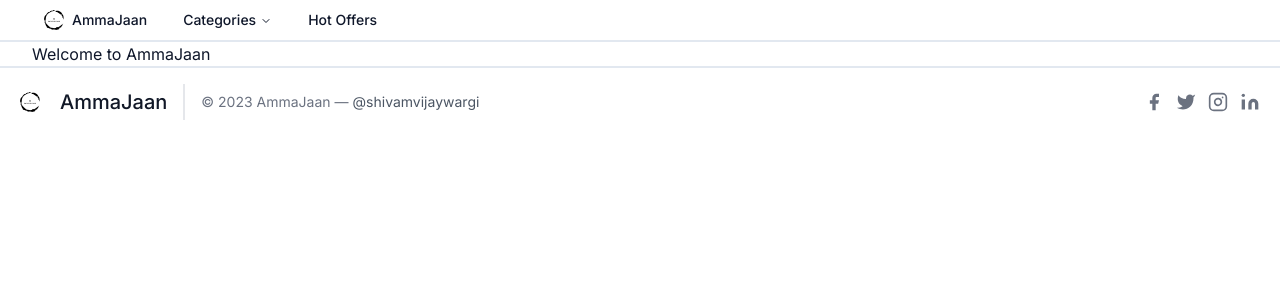
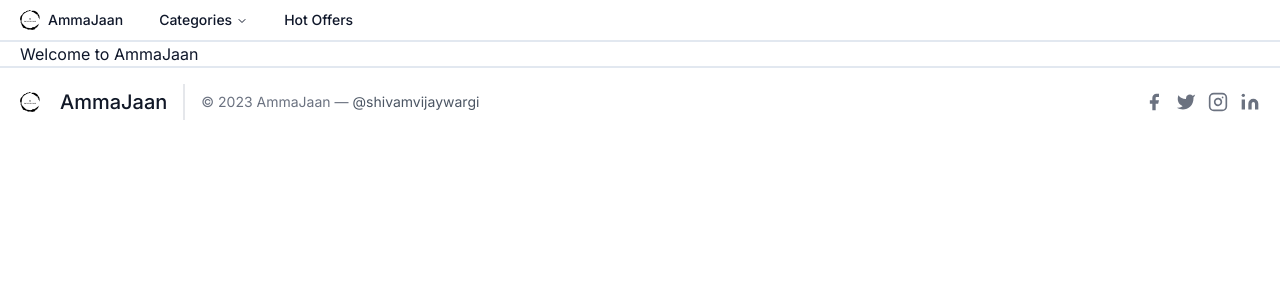
Before and after one commit to shivamvijaywargi/AmmaJaan-Frontend, a Next.js app: page / in a window 1280 px wide. Shown: the top 300 px of the page. Built offline with nearby package versions, Linux system fonts and the light colour scheme.

Commit message:
fix: fix the Navbar width issue on large screens

```diff
--- a/src/app/page.tsx
+++ b/src/app/page.tsx
@@ -1,6 +1,6 @@
 export default function Home() {
   return (
-    <section className="container mx-auto max-w-7xl">
+    <section className="px-2 md:px-5 mx-auto max-w-7xl">
       Welcome to AmmaJaan
     </section>
   );
--- a/src/components/Navbar.tsx
+++ b/src/components/Navbar.tsx
@@ -59,9 +59,9 @@ const components: { title: string; href: string; description: string }[] = [
 
 export default function Navbar() {
   return (
-    <header>
-      <NavigationMenu className="justify-start border-b-2">
-        <NavigationMenuList className="max-w-7xl mx-auto px-2 md:px-7 justify-between md:justify-start w-screen">
+    <header className="border-b-2">
+      <NavigationMenu className="justify-start max-w-7xl mx-auto">
+        <NavigationMenuList className="px-2  md:px-1 justify-between w-screen md:w-full">
           {/* Mobile Nav - Hamburger Menu */}
           <div className="flex md:block">
             <NavigationMenuItem className="md:hidden z-10">
```
